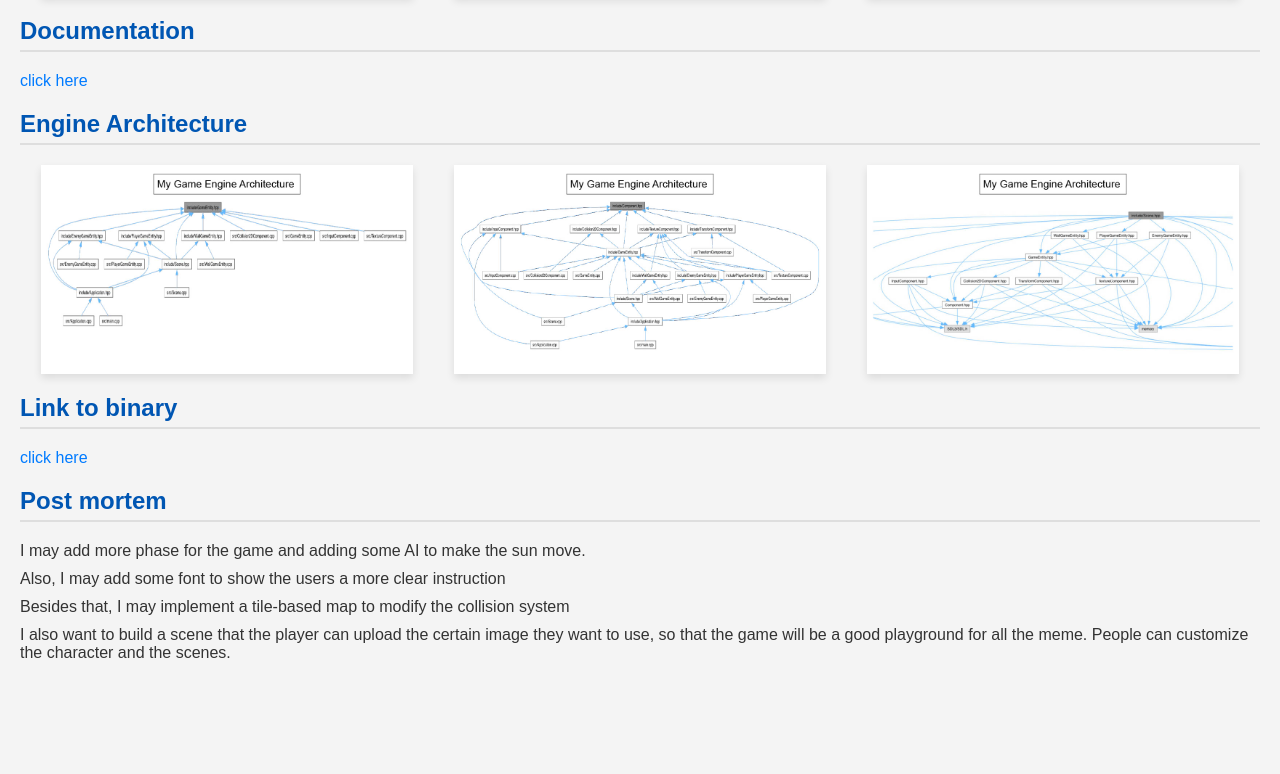
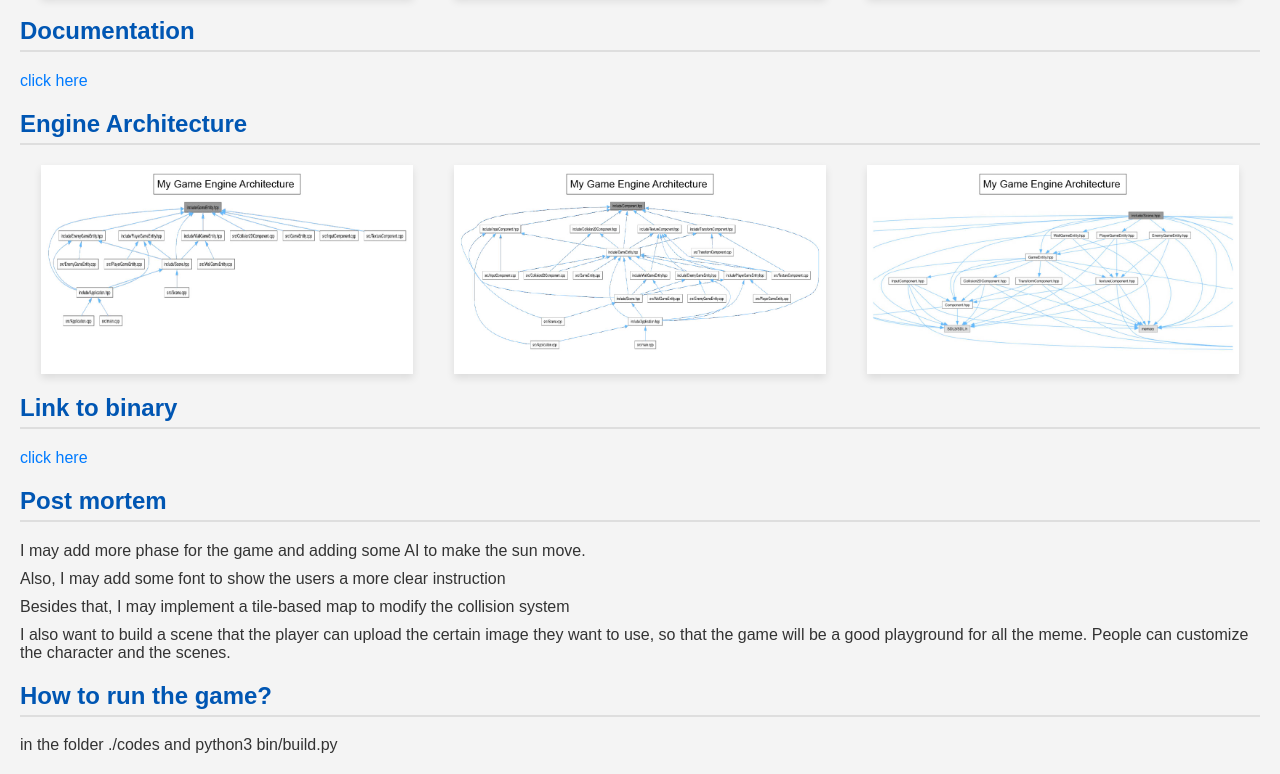
Before and after one commit to zhangshanr/FinalWebSite, a plain HTML site: page index.html in a window 1280 px wide. Shown: the part 573-1347 px from the top of the page. Before the commit the page ends 1255 px from the top, so only its background shows below. Drawn offline with Linux system fonts and the light colour scheme.

Commit message:
add intruction about how to run the game

```diff
--- a/index.html
+++ b/index.html
@@ -123,6 +123,10 @@
                 game will be a good playground for all the meme. People can customize the character and the scenes.</li>
         </ul>
     </div>
+    <div>
+        <h2>How to run the game?</h2>
+        <p>in the folder ./codes and python3 bin/build.py</p>
+    </div>
 </body>
 
 </html>
```
